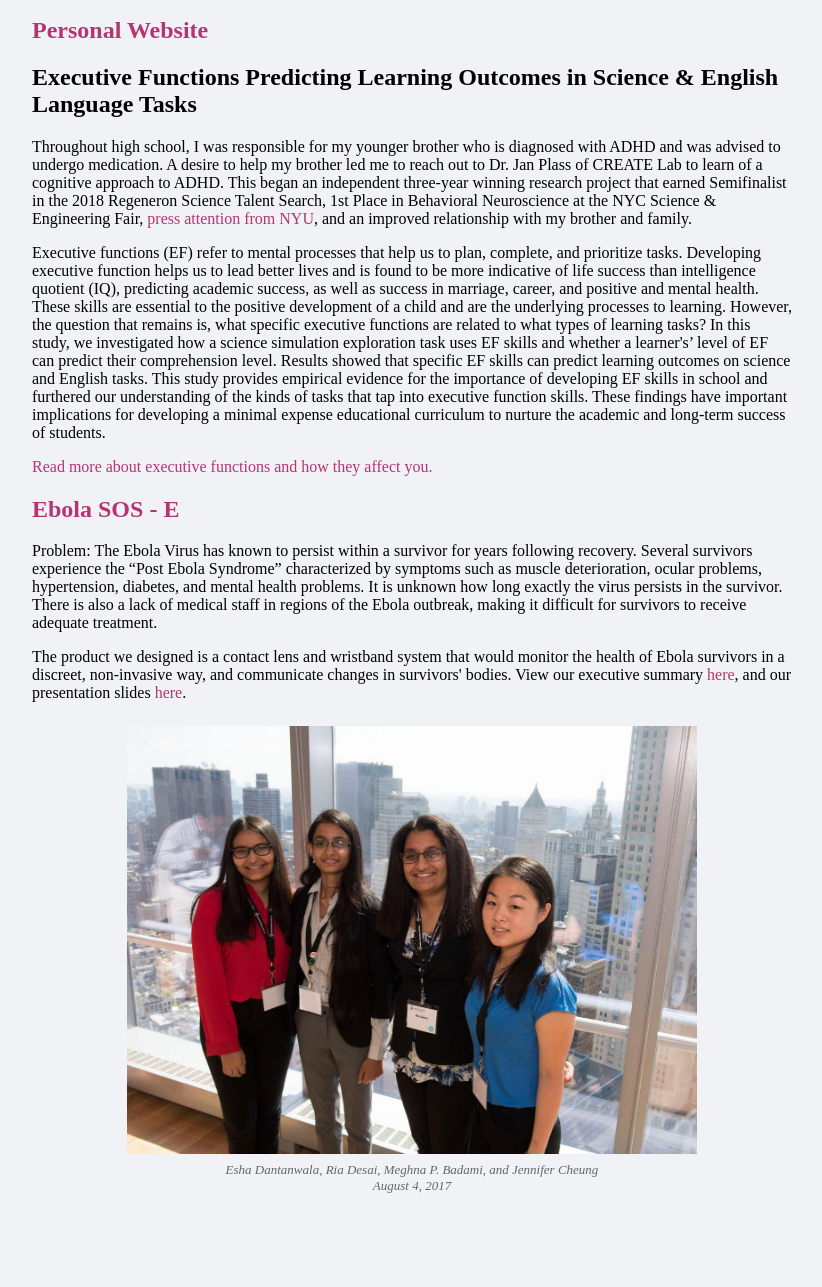
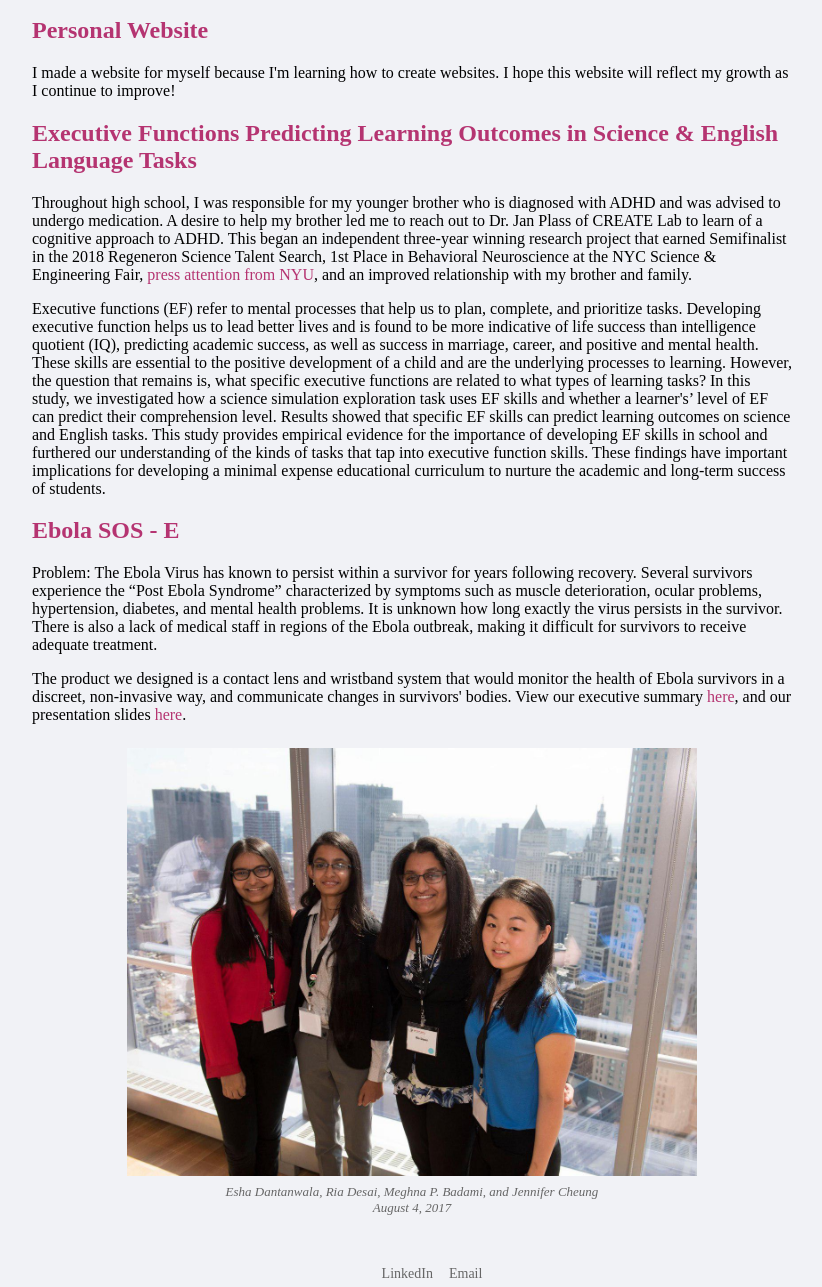
Before and after one commit to cheungje/old-website, a plain HTML site: page projects.html in a window 1280 px wide. Shown: the part 91-1378 px from the top of the page, without its empty margins (228-1050 px from the left). Before the commit the page ends 1309 px from the top, so only its background shows below. Drawn offline with Linux system fonts and the light colour scheme.

Commit message:
Added footer

```diff
--- a/projects.html
+++ b/projects.html
@@ -17,11 +17,10 @@
   </header>
   <section>
     <h2><a href="https://cheungje.github.io">Personal Website</a></h2>
-    <p></p>
-      <h2>Executive Functions Predicting Learning Outcomes in Science & English Language Tasks</h2>
-      <p>Throughout high school, I was responsible for my younger brother who is diagnosed with ADHD and was advised to undergo medication. A desire to help my brother led me to reach out to Dr. Jan Plass of CREATE Lab to learn of a cognitive approach to ADHD. This began an independent three-year winning research project that earned Semifinalist in the 2018 Regeneron Science Talent Search, 1st Place in Behavioral Neuroscience at the NYC Science & Engineering Fair, <a href="https://steinhardt.nyu.edu/site/ataglance/2018/10/19177.html" target="_blank">press attention from NYU</a>, and an improved relationship with my brother and family.</p>
-      <p>Executive functions (EF) refer to mental processes that help us to plan, complete, and prioritize tasks. Developing executive function helps us to lead better lives and is found to be more indicative of life success than intelligence quotient (IQ), predicting academic success, as well as success in marriage, career, and positive and mental health. These skills are essential to the positive development of a child and are the underlying processes to learning. However, the question that remains is, what specific executive functions are related to what types of learning tasks? In this study, we investigated how a science simulation exploration task uses EF skills and whether a learner's’ level of EF can predict their comprehension level. Results showed that specific EF skills can predict learning outcomes on science and English tasks. This study provides empirical evidence for the importance of developing EF skills in school and furthered our understanding of the kinds of tasks that tap into executive function skills. These findings have important implications for developing a minimal expense educational curriculum to nurture the academic and long-term success of students.</p>
-      <p><a href="manuscript.pdf">Read more about executive functions and how they affect you.</a></p>
+    <p>I made a website for myself because I'm learning how to create websites. I hope this website will reflect my growth as I continue to improve!</p>
+    <h2><a href="manuscript.pdf">Executive Functions Predicting Learning Outcomes in Science & English Language Tasks</a></h2>
+    <p>Throughout high school, I was responsible for my younger brother who is diagnosed with ADHD and was advised to undergo medication. A desire to help my brother led me to reach out to Dr. Jan Plass of CREATE Lab to learn of a cognitive approach to ADHD. This began an independent three-year winning research project that earned Semifinalist in the 2018 Regeneron Science Talent Search, 1st Place in Behavioral Neuroscience at the NYC Science & Engineering Fair, <a href="https://steinhardt.nyu.edu/site/ataglance/2018/10/19177.html" target="_blank">press attention from NYU</a>, and an improved relationship with my brother and family.</p>
+    <p>Executive functions (EF) refer to mental processes that help us to plan, complete, and prioritize tasks. Developing executive function helps us to lead better lives and is found to be more indicative of life success than intelligence quotient (IQ), predicting academic success, as well as success in marriage, career, and positive and mental health. These skills are essential to the positive development of a child and are the underlying processes to learning. However, the question that remains is, what specific executive functions are related to what types of learning tasks? In this study, we investigated how a science simulation exploration task uses EF skills and whether a learner's’ level of EF can predict their comprehension level. Results showed that specific EF skills can predict learning outcomes on science and English tasks. This study provides empirical evidence for the importance of developing EF skills in school and furthered our understanding of the kinds of tasks that tap into executive function skills. These findings have important implications for developing a minimal expense educational curriculum to nurture the academic and long-term success of students.</p>
     <h2><a href="https://joinlaunchpad.com/projects/public-health17" target="_blank">Ebola SOS - E</a></h2>
     <p>Problem: The Ebola Virus has known to persist within a survivor for years following recovery. Several survivors experience the “Post Ebola Syndrome” characterized by symptoms such as muscle deterioration, ocular problems, hypertension, diabetes, and mental health problems. It is unknown how long exactly the virus persists in the survivor. There is also a lack of medical staff in regions of the Ebola outbreak, making it difficult for survivors to receive adequate treatment.</p>
     <p>The product we designed is a contact lens and wristband system that would monitor the health of Ebola survivors in a discreet, non-invasive way, and communicate changes in survivors' bodies. View our executive summary <a href="executive-summary.pdf">here</a>, and our presentation slides <a href="slides.pdf">here</a>.</p>
@@ -34,5 +33,11 @@
       </figcaption>
     </figure>
   </section>
+  <footer>
+    <ul>
+      <li><a href="https://linkedin.com/in/jennifercheung2" target="_blank">LinkedIn</a></li>
+      <li><a href="mailto:cheungje@umich.edu">Email</a></li>
+    </ul>
+  </footer>
 </body>
 </html>
--- a/style.css
+++ b/style.css
@@ -3,7 +3,7 @@ body {
   background-color: #f1f2f6;
 }
 
-header, section {
+header, section, footer {
   max-width: 760px;
   margin-left: auto;
   margin-right: auto;
@@ -28,7 +28,7 @@ header ul li {
   border-radius: 50%;
   float: right;
   margin: 12px 0 24px 24px;
-  width: 280px;
+  width: 240px;
 }
 
 figure {
@@ -58,3 +58,29 @@ a {
 a:hover {
   color: #6f1e51;
 }
+
+footer {
+  margin-top: 48px;
+}
+
+footer ul {
+  display: table;
+  margin: 0 auto;
+  list-style-type: none;
+}
+
+footer ul li {
+  display: inline-block;
+  font-size: 14px;
+  margin: 0 8px;
+}
+
+footer ul li a {
+  color: #666;
+  text-decoration: none;
+  transition: 0.25s ease all;
+}
+
+footer ul li a:hover {
+  color: #333;
+}
```
Also changed, not shown: books.html (+6 -0 lines), index.html (+6 -0 lines), swe.html (+6 -0 lines).
